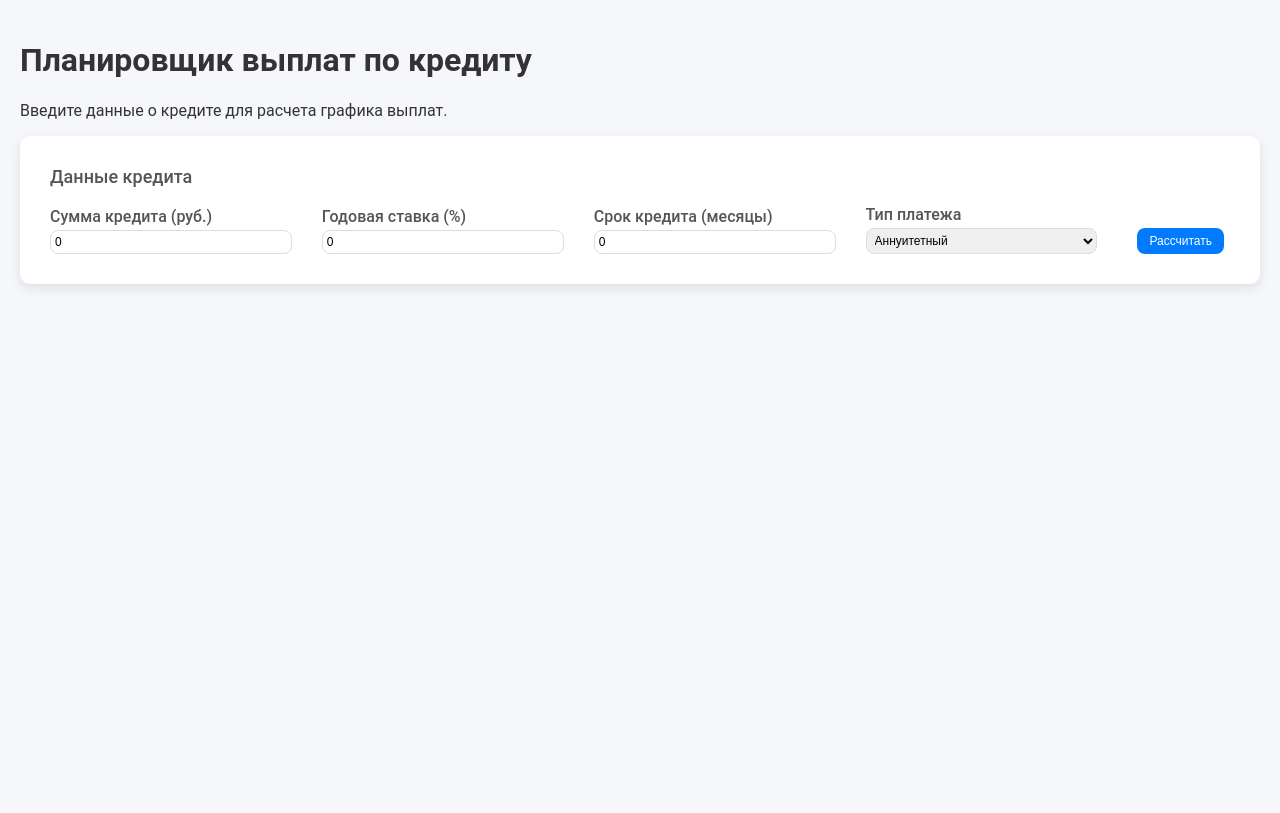
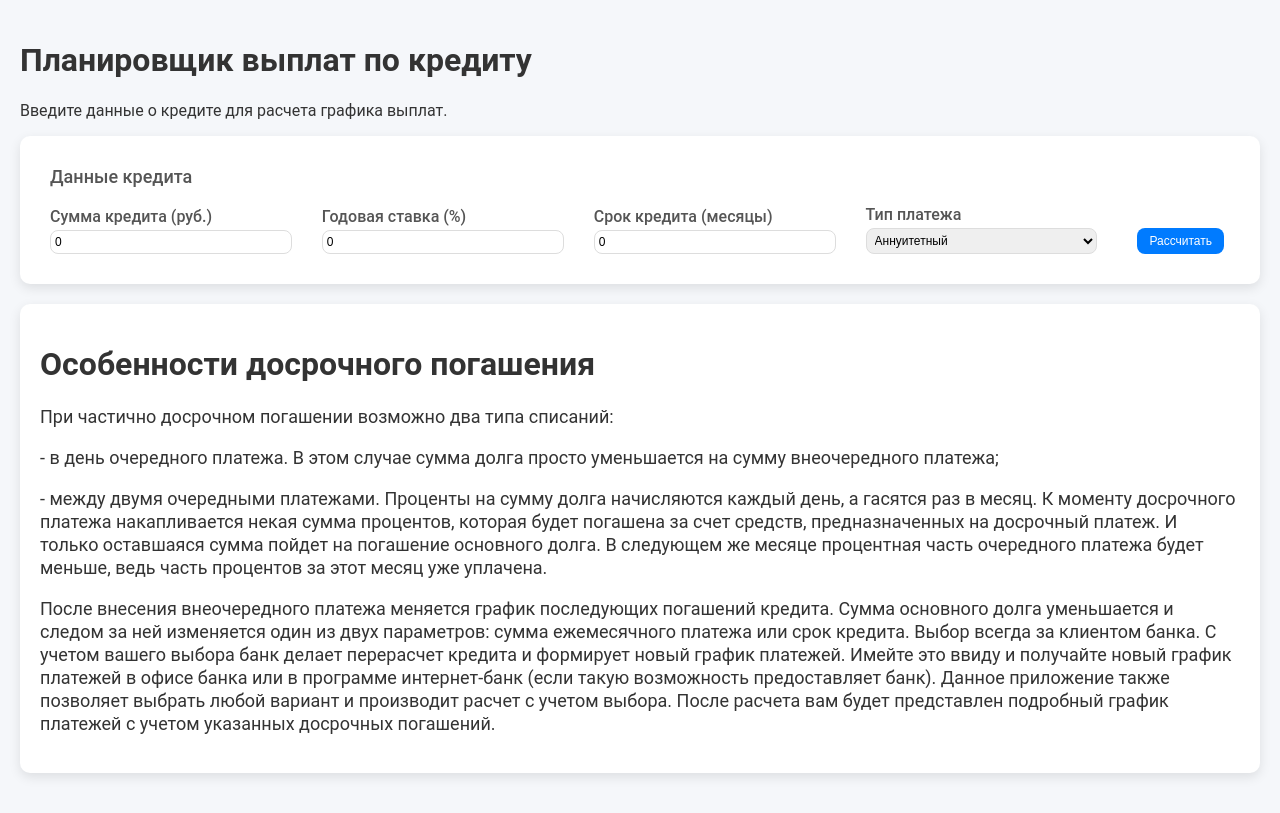
Before and after one commit to Pachokarpacho/credit-planner, a React (Create React App) app: page / in a window 1280 px wide. Built offline with nearby package versions, Linux system fonts and the light colour scheme.

Commit message:
added text

```diff
--- a/src/App.tsx
+++ b/src/App.tsx
@@ -26,6 +26,22 @@ const App: React.FC = () => {
           <p>Введите данные о кредите для расчета графика выплат.</p>
           <CreditInputForm onExport={handleExport} />
         </Col>
+        <Col>
+        <div className='forms-wrapper'style={{marginTop: '5px',}}>
+          <h1>Особенности досрочного погашения</h1>
+          <div>
+          <p className='text'>При частично досрочном погашении возможно два типа списаний:
+          </p>
+          <p className='text'>- в день очередного платежа. В этом случае сумма долга просто уменьшается на сумму внеочередного платежа;
+          </p>
+          <p className='text'>- между двумя очередными платежами. Проценты на сумму долга начисляются каждый день, а гасятся раз в месяц. К моменту досрочного платежа накапливается некая сумма процентов, которая будет погашена за счет средств, предназначенных на досрочный платеж. И только оставшаяся сумма пойдет на погашение основного долга. В следующем же месяце процентная часть очередного платежа будет меньше, ведь часть процентов за этот месяц уже уплачена.
+          </p>
+          <p className='text'>После внесения внеочередного платежа меняется график последующих погашений кредита. Сумма основного долга уменьшается и следом за ней изменяется один из двух параметров: сумма ежемесячного платежа или срок кредита. Выбор всегда за клиентом банка. С учетом вашего выбора банк делает перерасчет кредита и формирует новый график платежей. Имейте это ввиду и получайте новый график платежей в офисе банка или в программе интернет-банк (если такую возможность предоставляет банк). Данное приложение также позволяет выбрать любой вариант и производит расчет с учетом выбора. После расчета вам будет представлен подробный график платежей с учетом указанных досрочных погашений.
+          </p>
+          <p></p>
+          </div>
+        </div>
+        </Col>
       </Row>
     </Container>
   );
--- a/src/index.css
+++ b/src/index.css
@@ -232,6 +232,11 @@ body {
   justify-content: flex-end;
 }
 
+.text {
+  font-size: 18px;
+  line-height: 23px;
+}
+
 /* Адаптивность */
 @media (max-width: 768px) {
   .forms-container {
```
